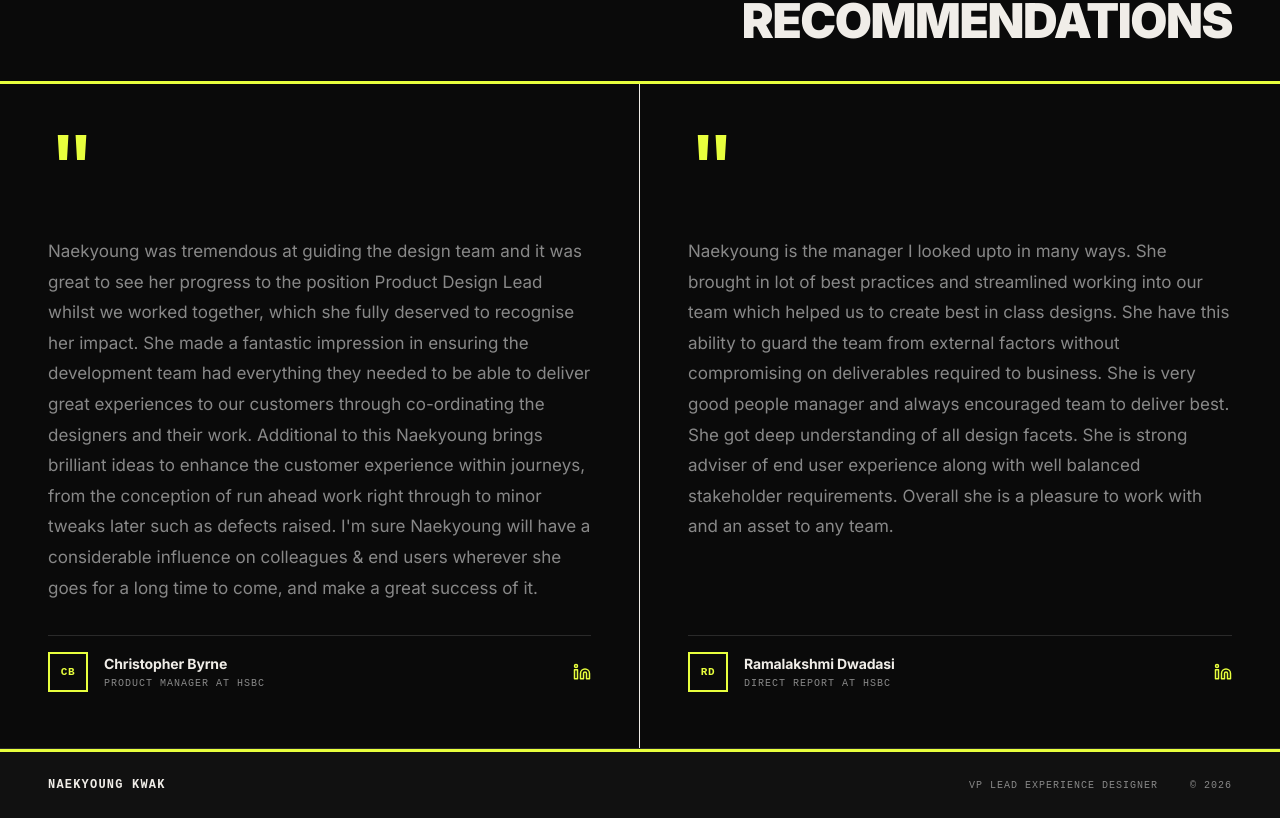
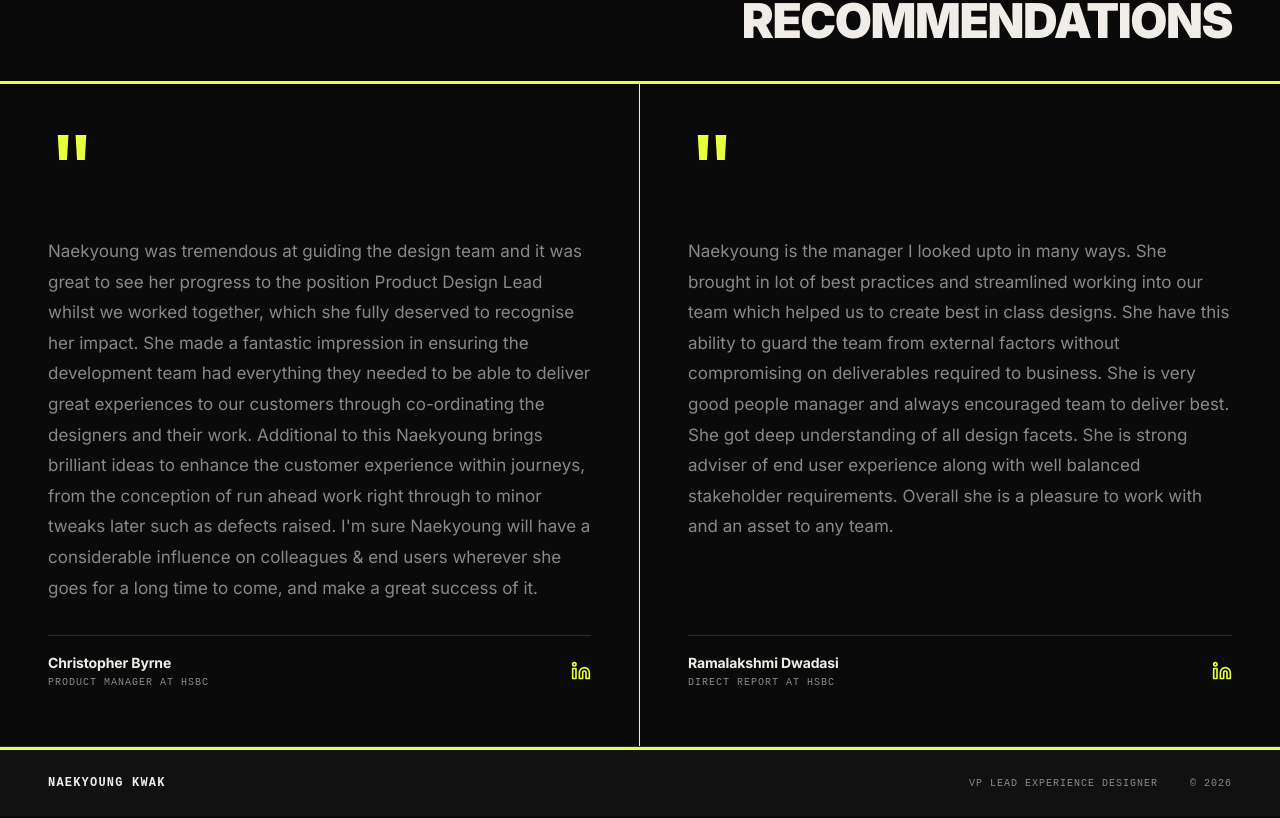
Before and after one commit to naekyoung-oss/v0-design-lead-portfolio, a Next.js app: page / in a window 1280 px wide. Shown: the part 805-1623 px from the top of the page. Built offline with nearby package versions, Linux system fonts and the light colour scheme.

Commit message:
Replace initial badges with LinkedIn icons in testimonials
- Removed redundant initial badge boxes (CB, RD)
- LinkedIn icon now serves as the visual identifier
- Increased icon size to 20px for better visibility
- Cleaner, more focused author section design

```diff
--- a/components/portfolio/testimonials.tsx
+++ b/components/portfolio/testimonials.tsx
@@ -52,22 +52,6 @@ export function Testimonials() {
               </Typography>
 
               <Box sx={{ display: "flex", alignItems: "center", gap: 2, pt: 2, borderTop: "1px solid", borderColor: "divider" }}>
-                <Box
-                  sx={{
-                    width: 40,
-                    height: 40,
-                    border: "2px solid",
-                    borderColor: "primary.main",
-                    display: "flex",
-                    alignItems: "center",
-                    justifyContent: "center",
-                    flexShrink: 0,
-                  }}
-                >
-                  <Typography sx={{ fontFamily: MONO, fontSize: "11px", fontWeight: 700, color: "primary.main", letterSpacing: "0.06em" }}>
-                    {t.initial}
-                  </Typography>
-                </Box>
                 <Box sx={{ flex: 1 }}>
                   <Typography sx={{ fontSize: "14px", fontWeight: 700, letterSpacing: "-0.01em", color: "text.primary" }}>
                     {t.author}
@@ -94,7 +78,7 @@ export function Testimonials() {
                       },
                     }}
                   >
-                    <Linkedin size={18} />
+                    <Linkedin size={20} />
                   </Box>
                 )}
               </Box>
```
